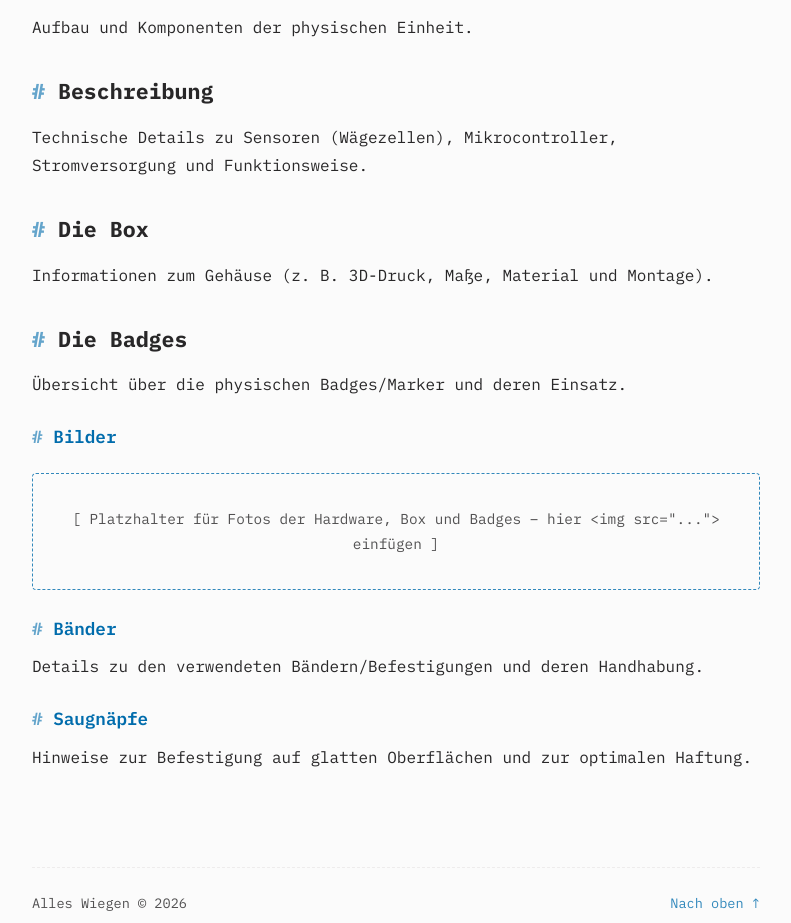
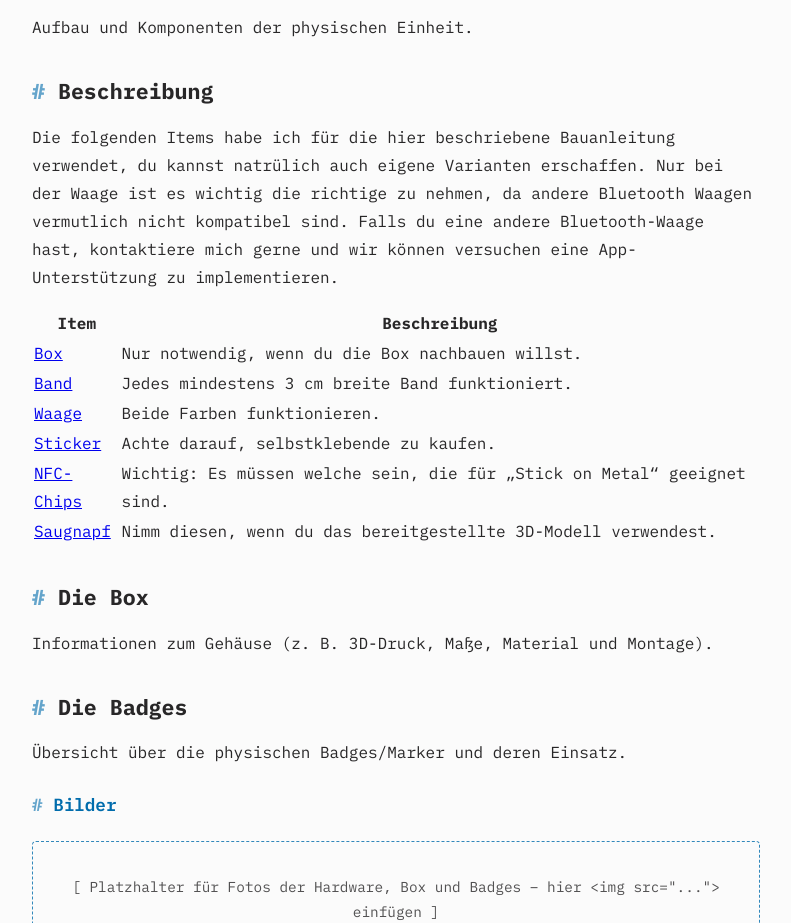
Before and after one commit to DerMonaachh/Alles_Wiegen, a plain HTML site: page index.html in a window 1280 px wide. Shown: the part 5800-6723 px from the top of the page, without its empty margins (244-1035 px from the left). Drawn offline with Linux system fonts and the light colour scheme.

Commit message:
added part List

```diff
--- a/index.html
+++ b/index.html
@@ -479,7 +479,43 @@
 
       <h2 id="beschreibung">Beschreibung</h2>
       <p>
-        Technische Details zu Sensoren (Wägezellen), Mikrocontroller, Stromversorgung und Funktionsweise.
+        Die folgenden Items habe ich für die hier beschriebene Bauanleitung verwendet, du kannst natrülich auch eigene Varianten erschaffen.
+        Nur bei der Waage ist es wichtig die richtige zu nehmen, da andere Bluetooth Waagen vermutlich nicht kompatibel sind.
+        Falls du eine andere Bluetooth-Waage hast, kontaktiere mich gerne und wir können versuchen eine App-Unterstützung zu implementieren.
+        <table>
+  <thead>
+    <tr>
+      <th>Item</th>
+      <th>Beschreibung</th>
+    </tr>
+  </thead>
+  <tbody>
+    <tr>
+      <td><a href="https://www.amazon.de/-/en/dp/B075X49J5Y?ref=ppx_yo2ov_dt_b_fed_asin_title&amp;th=1" target="_blank" rel="noopener noreferrer">Box</a></td>
+      <td>Nur notwendig, wenn du die Box nachbauen willst.</td>
+    </tr>
+    <tr>
+      <td><a href="https://www.amazon.de/-/en/dp/B07BCPB95W?ref=ppx_yo2ov_dt_b_fed_asin_title&amp;th=1" target="_blank" rel="noopener noreferrer">Band</a></td>
+      <td>Jedes mindestens 3 cm breite Band funktioniert.</td>
+    </tr>
+    <tr>
+      <td><a href="https://www.amazon.de/-/en/dp/B09MRXVBV6?ref=ppx_yo2ov_dt_b_fed_asin_title&amp;th=1" target="_blank" rel="noopener noreferrer">Waage</a></td>
+      <td>Beide Farben funktionieren.</td>
+    </tr>
+    <tr>
+      <td><a href="https://www.amazon.de/-/en/dp/B0DLWNMV5Z?ref=ppx_yo2ov_dt_b_fed_asin_title&amp;th=1" target="_blank" rel="noopener noreferrer">Sticker</a></td>
+      <td>Achte darauf, selbstklebende zu kaufen.</td>
+    </tr>
+    <tr>
+      <td><a href="https://www.amazon.de/-/en/dp/B0D8P2Q6QC?ref=ppx_yo2ov_dt_b_fed_asin_title&amp;th=1" target="_blank" rel="noopener noreferrer">NFC-Chips</a></td>
+      <td>Wichtig: Es müssen welche sein, die für „Stick on Metal“ geeignet sind.</td>
+    </tr>
+    <tr>
+      <td><a href="https://www.amazon.de/-/en/dp/B0F48YLHRZ?ref=ppx_yo2ov_dt_b_fed_asin_title" target="_blank" rel="noopener noreferrer">Saugnapf</a></td>
+      <td>Nimm diesen, wenn du das bereitgestellte 3D-Modell verwendest.</td>
+    </tr>
+  </tbody>
+</table>
       </p>
 
       <h2 id="die-box">Die Box</h2>
```
